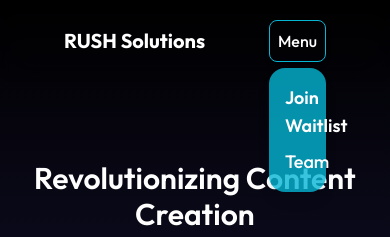
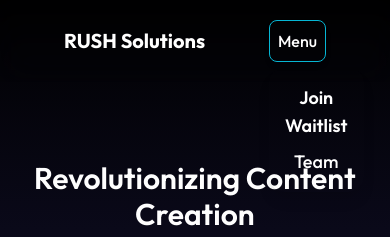
Before and after one commit to Subhan-hub1917/HeadStaterLandingPage, a Next.js app: page / in a window 390 px wide. Both pictures are taken after a click on the button "Menu". Shown: the top 237 px of the page. Built offline with nearby package versions, Linux system fonts and the light colour scheme.

Commit message:
Update Navbar.jsx

```diff
--- a/app/components/Navbar.jsx
+++ b/app/components/Navbar.jsx
@@ -37,7 +37,7 @@ const Navbar = () => {
   animate={{ translateY: 0, opacity: 1 }}
   exit={{ translateY: -100, opacity: 0 }}
   transition={{ duration: 0.3, ease: 'linear' }}
-  className="z-0 absolute top-12 left-0 text-lg text-center bg-cyan-500 bg-opacity-80 backdrop-blur-md rounded-2xl w-full shadow-lg p-4"
+  className="z-0 absolute top-12 left-0 text-lg text-center bg-transparent bg-opacity-80 backdrop-blur-md rounded-2xl w-auto shadow-lg p-4"
 >
   <p>
     <a href={gmailUrl} target="_blank" rel="noopener noreferrer" className="text-white font-semibold hover:underline">
```
